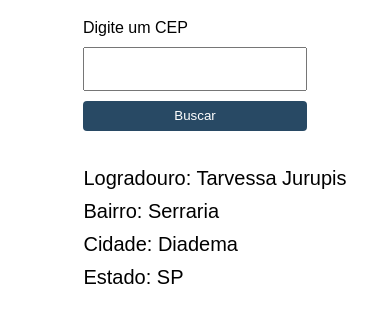
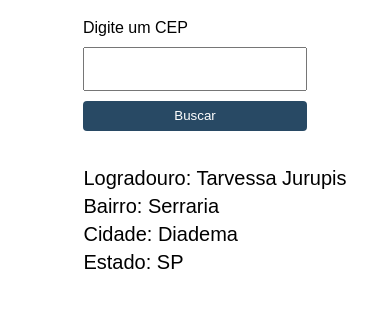
Before and after one commit to thiagolemosdev/consulta_cep, a plain HTML site: page index.html in a window 390 px wide. Shown: the part 111-434 px from the top of the page. Drawn offline with Linux system fonts and the light colour scheme.

Commit message:
Ajustando resposivo

```diff
--- a/css/style.css
+++ b/css/style.css
@@ -55,4 +55,13 @@ div.resposta.ativo {
     flex-direction: column;
     gap: 20px;
   }
+
+  div.resposta ul li {
+    font-size: 20px;
+    margin-top: 5px;
+  }
+
+  body {
+    overflow-x: hidden;
+  }
 }
```
